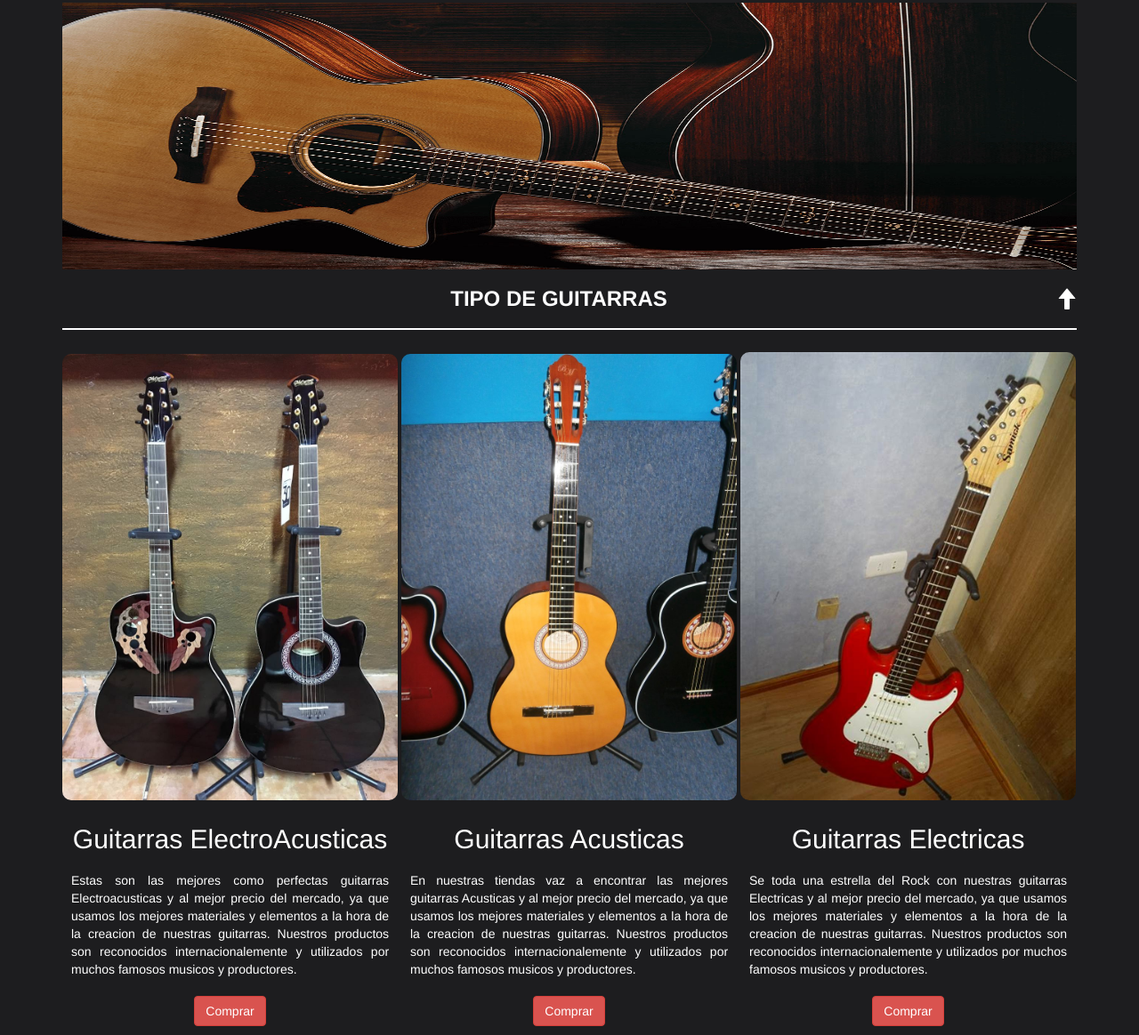
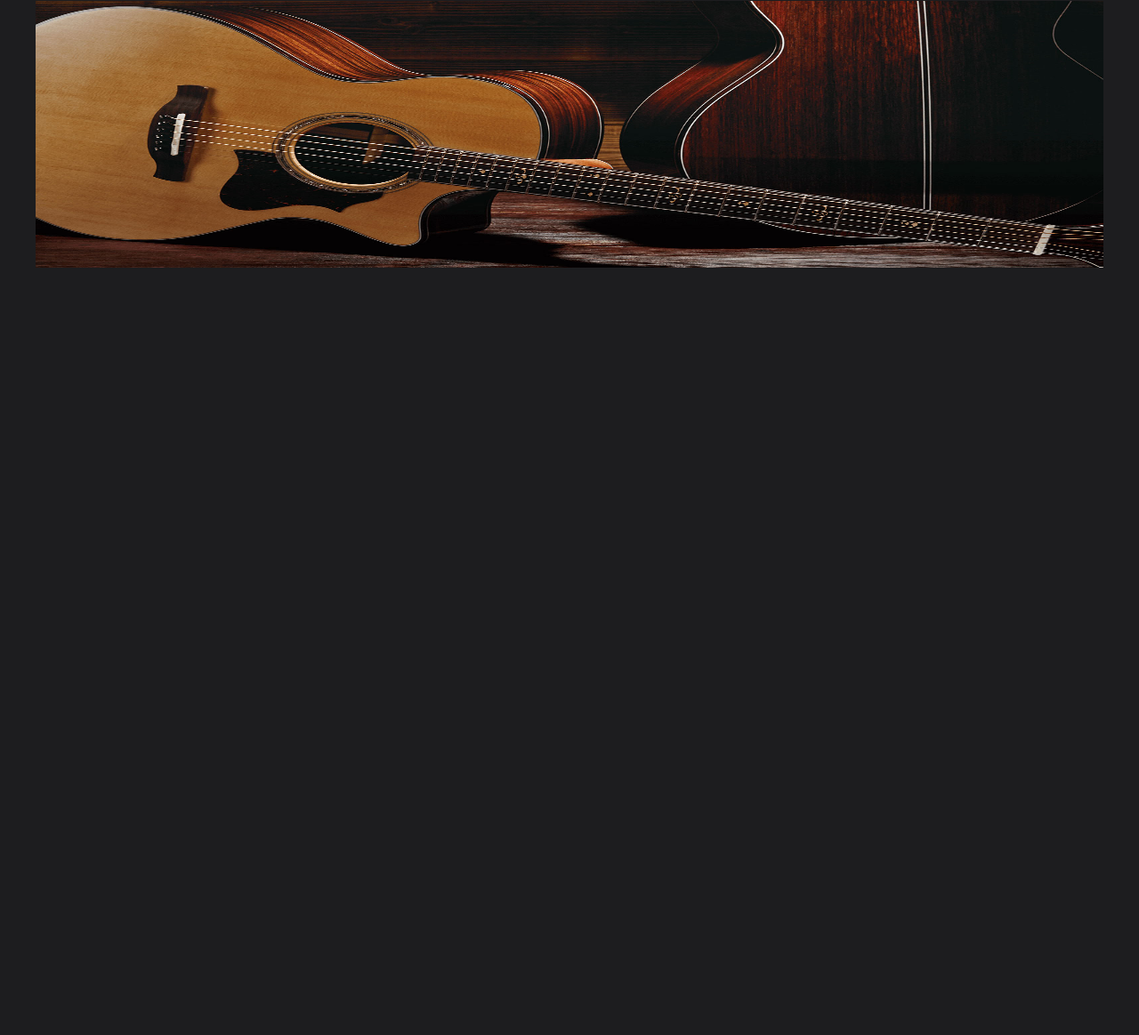
Before and after one commit to miguelurquijo/semana-1-41, a website: page src/index.html in a window 1280 px wide. Shown: the part 77-1241 px from the top of the page at 89% size. Drawn offline with nearby package versions, Linux system fonts and the light colour scheme; files whose address does not match are found by name.

Commit message:
Revert "Se crea la seccion de Tipos de Guitarra"

```diff
--- a/src/index.html
+++ b/src/index.html
@@ -10,7 +10,6 @@
     <script src="https://kit.fontawesome.com/a076d05399.js"></script>
     <script src="https://ajax.googleapis.com/ajax/libs/jquery/3.3.1/jquery.min.js"></script>
     <script type="text/javascript" src="./script.js"></script>
-    <link rel="stylesheet" href="https://maxcdn.bootstrapcdn.com/bootstrap/3.3.7/css/bootstrap.min.css">
 </head>
 <body>
 
@@ -43,61 +42,6 @@
                     <img src="images/guitarrasacusticas.jpg" alt="" width="100%" height="300px">
                 </div>
 
-            </div>
-
-            <br>
-
-            <div class="section-1">
-                <h3 class="section-text" id="tiposGuitarras">TIPO DE GUITARRAS  <a href="#Encabezado" class="main-menu__link"><i class="glyphicon glyphicon-arrow-up" style="float: right;"></i></a></h3>
-                <br>
-                <div class="borde">
-                </div>
-                <br>
-                <div class="col-3">
-                    <img src="images/GuitarrasElectroAcustica.jpg" alt="" width="100%" style="border-radius: 10px;">
-                    <div class="service-content">
-
-                        <h2 class="tiposGuitarraTitulos">
-                            Guitarras ElectroAcusticas
-                        </h2>
-                        <p class="service-text">
-                            Estas son las mejores como perfectas guitarras Electroacusticas y al mejor precio del mercado, ya que usamos los mejores
-                            materiales y elementos a la hora de la creacion de nuestras guitarras. Nuestros productos son reconocidos internacionalemente y utilizados
-                            por muchos famosos musicos y productores.
-                        </p>
-                        <button type="button" class="btn btn-danger">Comprar</button>
-                    </div>
-                </div>
-                <div class="col-3">
-                    <img src="images/GuitarrasAcustica.jpg" alt="" width="100%" style="border-radius: 10px;">
-                    <div class="service-content">
-
-                        <h2 class="tiposGuitarraTitulos">
-                            Guitarras Acusticas
-                        </h2>
-                        <p class="service-text">
-                            En nuestras tiendas vaz a encontrar las mejores guitarras Acusticas y al mejor precio del mercado, ya que usamos los mejores
-                            materiales y elementos a la hora de la creacion de nuestras guitarras. Nuestros productos son reconocidos internacionalemente y utilizados
-                            por muchos famosos musicos y productores.
-                        </p>
-                        <button type="button" class="btn btn-danger">Comprar</button>
-                    </div>
-                </div>
-                <div class="col-3">
-                    <img src="images/GuitarraElectrica.png" alt="" width="100%" height="504px" style="border-radius: 10px;">
-                    <div class="service-content">
-
-                        <h2 class="tiposGuitarraTitulos">
-                            Guitarras Electricas
-                        </h2>
-                        <p class="service-text">
-                            Se toda una estrella del Rock con nuestras guitarras Electricas y al mejor precio del mercado, ya que usamos los mejores
-                            materiales y elementos a la hora de la creacion de nuestras guitarras. Nuestros productos son reconocidos internacionalemente y utilizados
-                            por muchos famosos musicos y productores.
-                        </p>
-                        <button type="button" class="btn btn-danger">Comprar</button>
-                    </div>
-                </div>
             </div>
         </div>
         <div class="section-2">
--- a/src/style.css
+++ b/src/style.css
@@ -84,48 +84,3 @@ body{
     height: 300px;
     /* margin-bottom: 20px; */
 }
-
-/* Seccion de Los tipos de Guitarras */
-
-.section-1{
-    height: 850px;
-
-
-}
-
-.tiposGuitarraTitulos{
-    color: white;
-}
-
-.borde{
-    border-style: solid;
-    border-width: 2px 0px 0px 0px;
-    border-color: white;
-}
-
-.section-text{
-    margin: 0;
-    color: white;
-    font-weight: bold;
-    text-align: center;
-}
-
-.service-content{
-    padding: 0.5em 0;
-}
-
-.service-text{
-    padding: 10px;
-    text-align: justify;
-    bottom: 0;
-    color: white;
-}
-
-.col-3{
-    width: 33.08%;
-    height: 470px;
-    display: inline-block;
-    padding: -15px;
-    margin-top: 5px;
-    text-align: center;
-}
```
